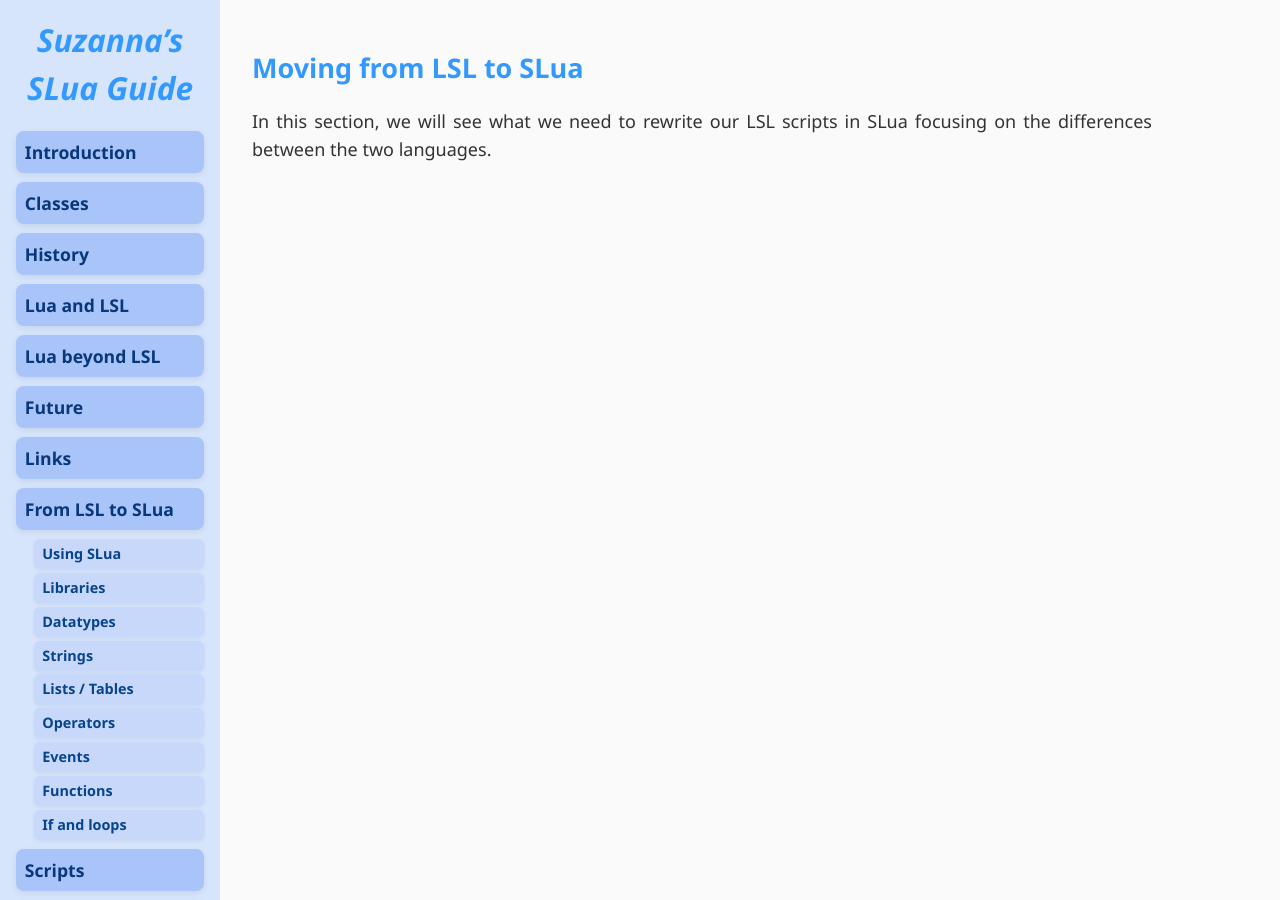
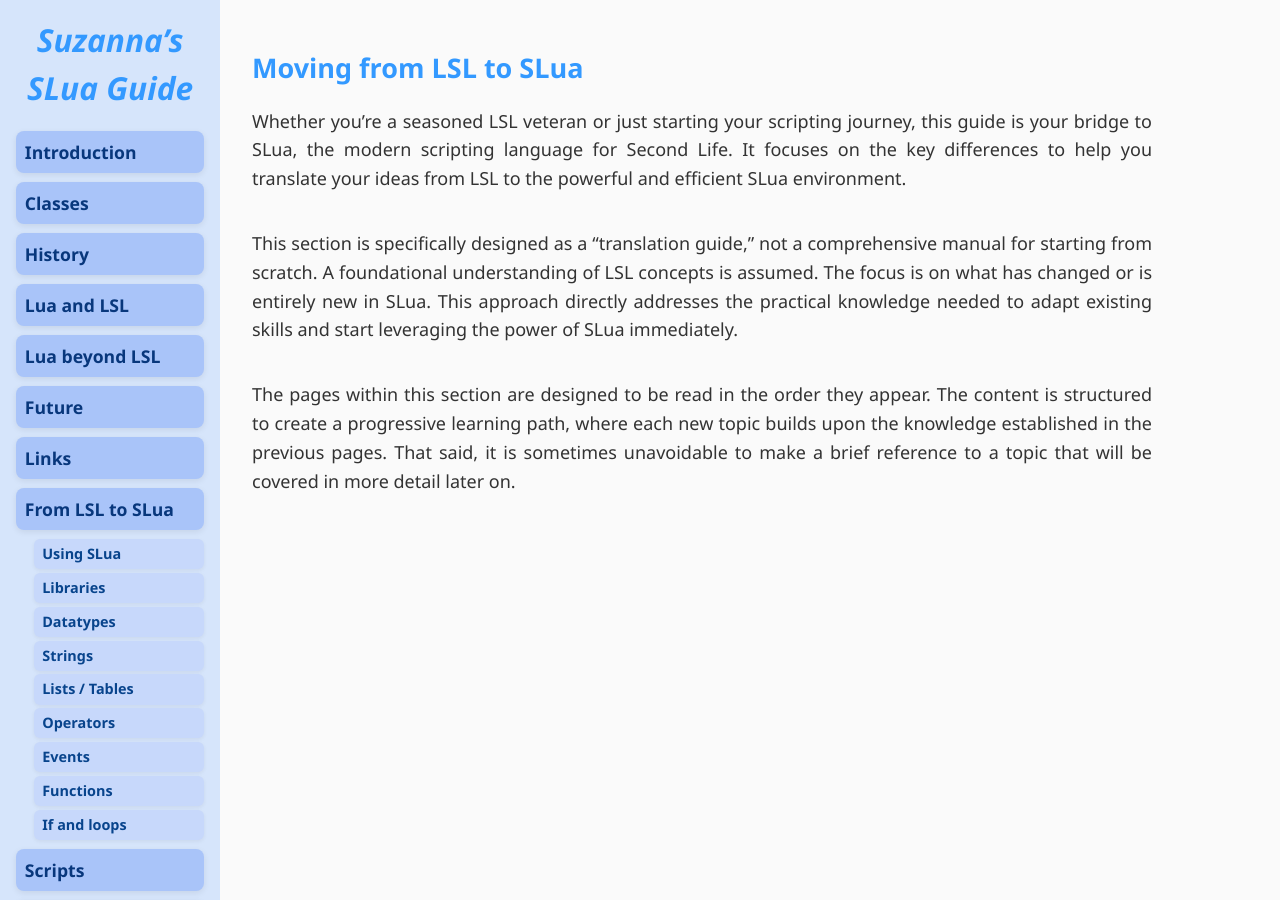
Before and after one commit to Suzanna-Linn/slua, a Jekyll site: the page built from docs/moving.md, in a window 1280 px wide. Built offline with Jekyll 4.4.1, drawn with Linux system fonts in a browser that asks for light colours; nearby versions of some CDN libraries; our own code applies the rules of GitHub Pages for plain Markdown files; comment, search, counter and statistics services are not loaded.

Commit message:
Update moving.md

```diff
--- a/docs/moving.md
+++ b/docs/moving.md
@@ -1,3 +1,7 @@
 ## Moving from LSL to SLua
 
-In this section, we will see what we need to rewrite our LSL scripts in SLua focusing on the differences between the two languages.
+Whether you're a seasoned LSL veteran or just starting your scripting journey, this guide is your bridge to SLua, the modern scripting language for Second Life. It focuses on the key differences to help you translate your ideas from LSL to the powerful and efficient SLua environment.
+
+This section is specifically designed as a "translation guide," not a comprehensive manual for starting from scratch. A foundational understanding of LSL concepts is assumed. The focus is on what has changed or is entirely new in SLua. This approach directly addresses the practical knowledge needed to adapt existing skills and start leveraging the power of SLua immediately.
+
+The pages within this section are designed to be read in the order they appear. The content is structured to create a progressive learning path, where each new topic builds upon the knowledge established in the previous pages. That said, it is sometimes unavoidable to make a brief reference to a topic that will be covered in more detail later on.
```
